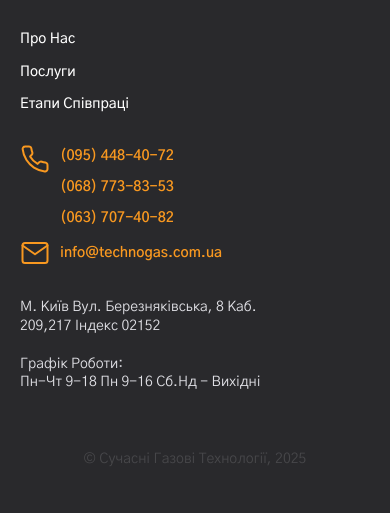
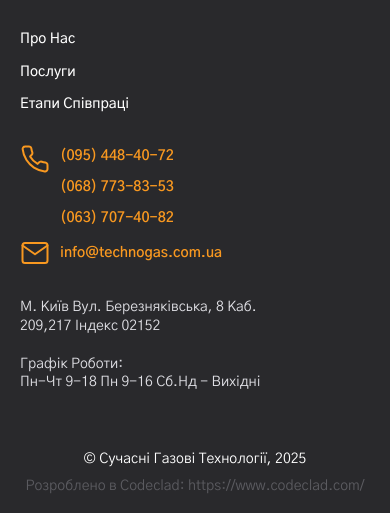
Before and after one commit to sanyok185/Technogas, a plain HTML site: page index.html in a window 390 px wide. Shown: the part 11087-11600 px from the top of the page. Before the commit the page ends 11576 px from the top, so only its background shows below. Drawn offline with Linux system fonts and the light colour scheme.

Commit message:
Add files via upload

```diff
--- a/css/dev/index.css
+++ b/css/dev/index.css
@@ -400,6 +400,8 @@ body {
   /* .footer__contacts */
   /* .footer__phones */
   /* .footer__mail */
+  /* .footer__bottom */
+  /* .footer__dev */
   /* .footer__copy */
 }
 .footer__container {
@@ -476,13 +478,26 @@ body {
 .footer__mail a {
   padding-top: 0.125rem;
 }
+.footer__bottom {
+  width: 100%;
+  display: flex;
+  align-items: center;
+  gap: 0.625rem;
+  justify-content: space-between;
+  margin-top: 3.75rem;
+  margin-bottom: 1.25rem;
+}
+.footer__dev {
+  color: #5B5B60;
+}
+.footer__dev a {
+  transition: all 0.4s;
+}
 .footer__copy {
-  margin-top: 3.75rem;
+  color: #FFF;
   font-weight: 400;
   line-height: 127.777778%; /* 23/18 */
   text-transform: capitalize;
-  color: #47474A;
-  margin-bottom: 1.25rem;
 }/* Generated by vite-plugin-svg-spritemap */
 input[type=text],
 input[type=email],
@@ -1952,6 +1967,9 @@ body::after {
   .footer__body {
     grid-template-columns: 1fr 1fr;
   }
+  .footer__bottom {
+    flex-direction: column-reverse;
+  }
   .button {
     padding: 0.8125rem 3.3125rem 0.6875rem 3.3125rem;
   }
@@ -2365,7 +2383,7 @@ body::after {
   .footer__mail {
     font-size: 0.875rem;
   }
-  .footer__copy {
+  .footer__bottom {
     font-size: 0.875rem;
   }
   .input {
@@ -2749,7 +2767,7 @@ body::after {
   .footer__mail {
     font-size: clamp( 0.875rem , 0.77477728285rem  +  0.4454342984vw , 1.125rem );
   }
-  .footer__copy {
+  .footer__bottom {
     font-size: clamp( 0.875rem , 0.77477728285rem  +  0.4454342984vw , 1.125rem );
   }
   .input {
@@ -3384,7 +3402,7 @@ body::after {
   .footer__mail {
     font-size: 1.125rem;
   }
-  .footer__copy {
+  .footer__bottom {
     font-size: 1.125rem;
   }
   .input {
@@ -3750,6 +3768,9 @@ body::after {
   .footer__mail:hover {
     color: #FFF;
   }
+  .footer__dev a:hover {
+    color: #FFF;
+  }
   .button--black:hover {
     color: #29292c;
     fill: #29292c;
--- a/index.html
+++ b/index.html
@@ -5,8 +5,8 @@
 		<meta name="viewport" content="width=device-width, initial-scale=1.0">
 		<link rel="shortcut icon" href="./assets/img/favicon.ico">
 		<title>Сучасні газові технології</title>
-		<script type="module" crossorigin="" src="./js/index.min.js?v=1749467078970"></script>
-		<link rel="stylesheet" crossorigin="" href="./css/index.min.css?v=1749467078970">
+		<script type="module" crossorigin="" src="./js/index.min.js?v=1749470039346"></script>
+		<link rel="stylesheet" crossorigin="" href="./css/index.min.css?v=1749470039346">
 	</head>
 	<body>
 		<div class="wrapper">
@@ -704,9 +704,9 @@
 			<footer data-fls-footer="" class="footer">
 				<div class="footer__container">
 					<div class="footer__body">
-						<div class="footer__logo logo">
+						<button type="button" data-fls-scrollto=".header" class="footer__logo logo">
 							<img src="./assets/img/logo.svg" alt="Logo">
-						</div>
+						</button>
 						<ul class="footer__menu">
 							<li>
 								<a data-fls-scrollto=".why" class="link" href="">Про нас</a>
@@ -747,7 +747,13 @@
 							</div>
 						</div>
 					</div>
-					<div class="footer__copy">© Cучасні газові технології, 2025</div>
+					<div class="footer__bottom">
+						<div class="footer__dev">
+							Розроблено в Сodeclad:
+							<a href="https://www.codeclad.com/">https://www.codeclad.com/</a>
+						</div>
+						<div class="footer__copy">© Cучасні газові технології, 2025</div>
+					</div>
 				</div>
 			</footer>
 		</div>
```
Also changed, not shown: css/index.min.css.
